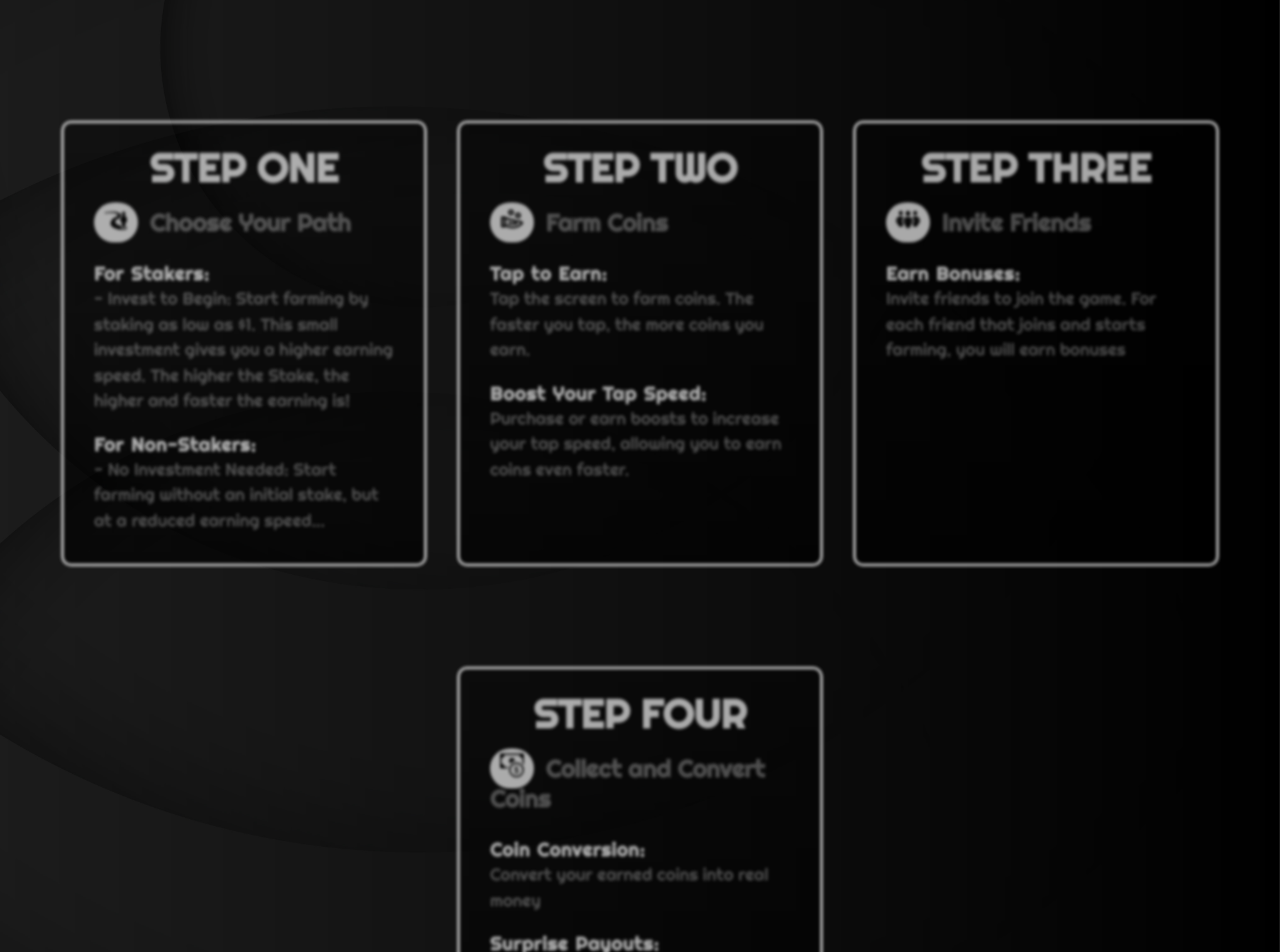
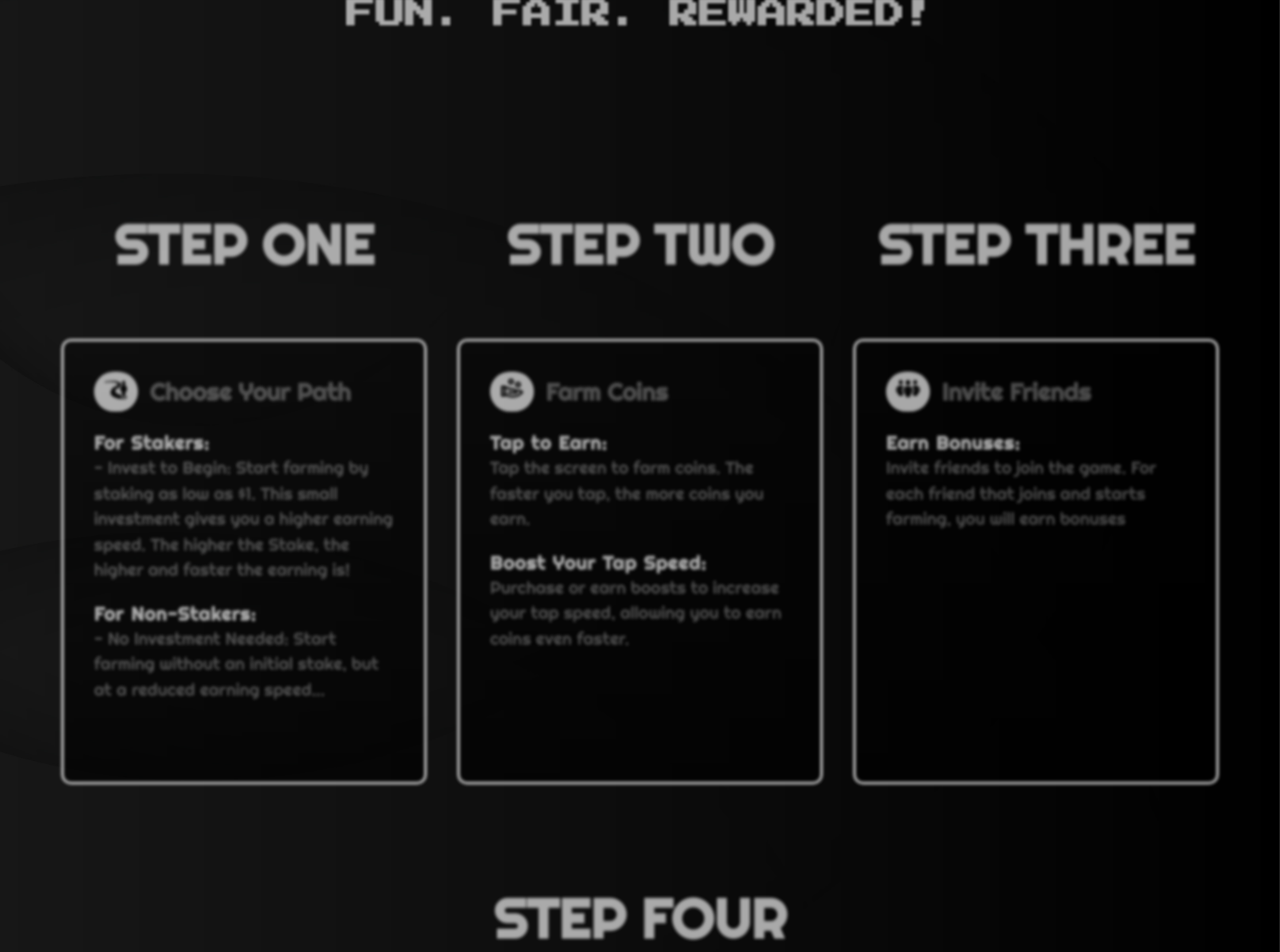
Before and after one commit to mayor-style/Capital-Duck, a React (Vite) app: page / in a window 1280 px wide. Shown: the part 2360-3312 px from the top of the page. Built offline with nearby package versions, Linux system fonts and the light colour scheme; a web font is replaced by a local one.

Commit message:
Update HowToPlay.jsx

```diff
--- a/src/HOW_TO_PLAY/HowToPlay.jsx
+++ b/src/HOW_TO_PLAY/HowToPlay.jsx
@@ -22,10 +22,11 @@ const HowToPlay = () => {
   return (
     <section className='How'>
       <div className="HowToPlaySec">
-        <h1 className='hidden-What'>How To <span className='play'>Play & Earn</span> On <span className='duck'>CapitalDuck!</span></h1>
+        <h1 className='hidden-What'><span className='play'>Play And Earn</span> <br /><span className='duck'>FUN. FAIR. REWARDED!</span></h1>
         <div className="Cardcontainer cardCon">
-        <div className="card hidden-How">
+        <div className="hidden-How">
           <h1>STEP ONE</h1>
+         <div className="card">
           <h2><span><GiJourney /></span> Choose Your Path </h2>
           <div className="details">
           <h3>For Stakers:</h3>
@@ -33,10 +34,13 @@ const HowToPlay = () => {
           <h3>For Non-Stakers:</h3>
           <p> - No Investment Needed: Start farming without an initial stake, but at a reduced earning speed...</p>
           </div>
+          </div>
 
         </div>
-        <div className="card hidden-How">
+        <div className="hidden-How">
           <h1>STEP TWO</h1>
+          <div className="card">
+
           <h2> <span><RiHandCoinLine /></span> Farm Coins</h2>
           <div className="details">
           <h3>Tap to Earn:</h3>
@@ -44,19 +48,23 @@ const HowToPlay = () => {
           <h3>Boost Your Tap Speed:</h3>
           <p> Purchase or earn boosts to increase your tap speed, allowing you to earn coins even faster.</p>
           </div>
+         </div>
+        </div>
+        <div className="hidden-How">
 
-        </div>
-        <div className="card hidden-How">
           <h1>STEP THREE</h1>
+         <div className="card">
           <h2><span><FaPeopleGroup /></span> Invite Friends</h2>
           <div className="details">
           <h3> Earn Bonuses: </h3>
           <p>Invite friends to join the game. For each friend that joins and starts farming, you will earn bonuses</p>
           </div>
+          </div>
 
         </div>
-        <div className="card hidden-How">
+        <div className="hidden-How">
           <h1>STEP FOUR</h1>
+         <div className="card">
           <h2><span><BsCashCoin /></span> Collect and Convert Coins </h2>
           <div className="details">
           <h3> Coin Conversion:</h3>
@@ -64,6 +72,7 @@ const HowToPlay = () => {
           <h3> Surprise Payouts:</h3>
           <p>Payouts are announced 5 days before the payday. Stay tuned for announcements to know when the next payout will be.
           </p>
+          </div>
           </div>
 
         </div>
```
